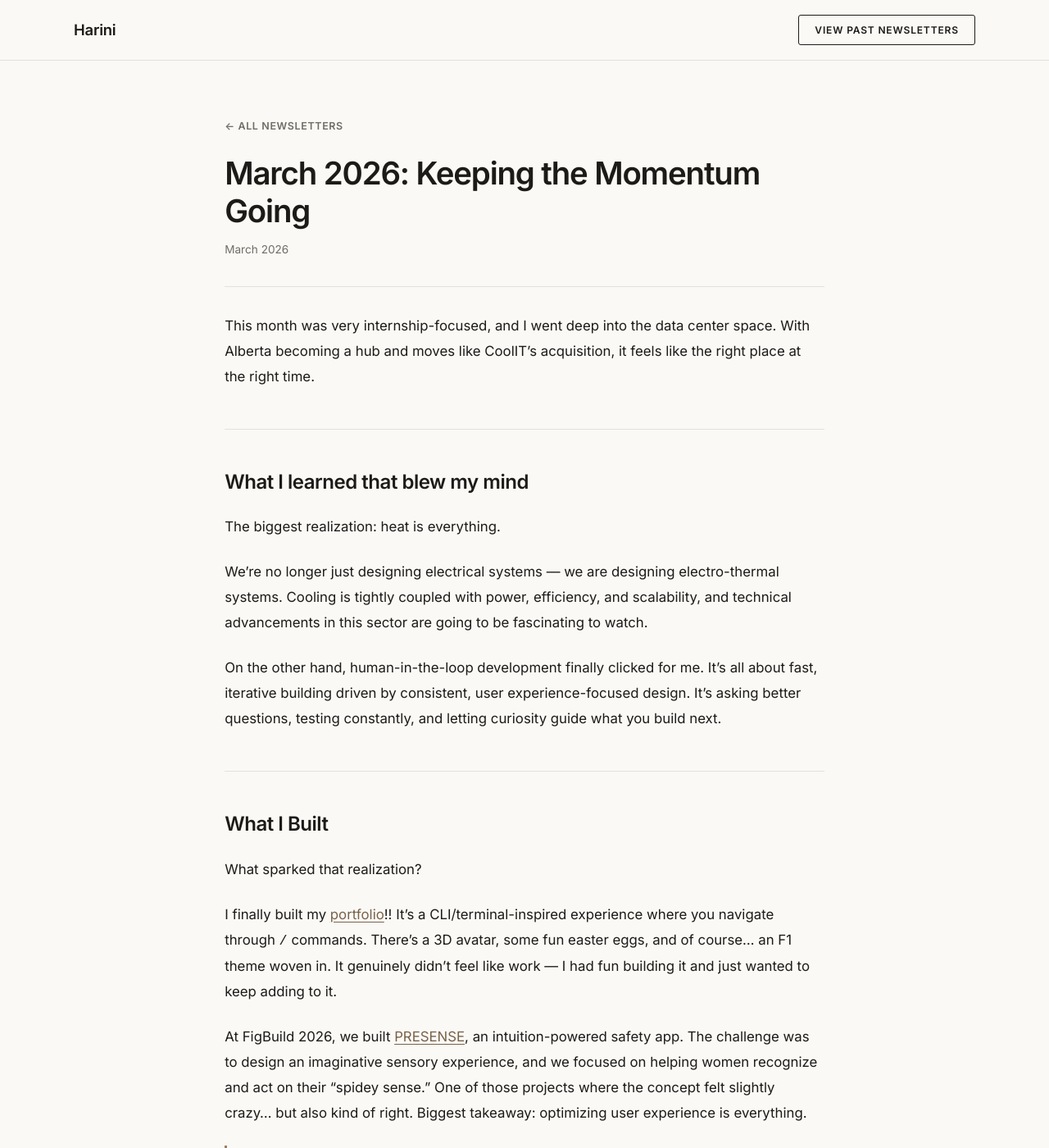
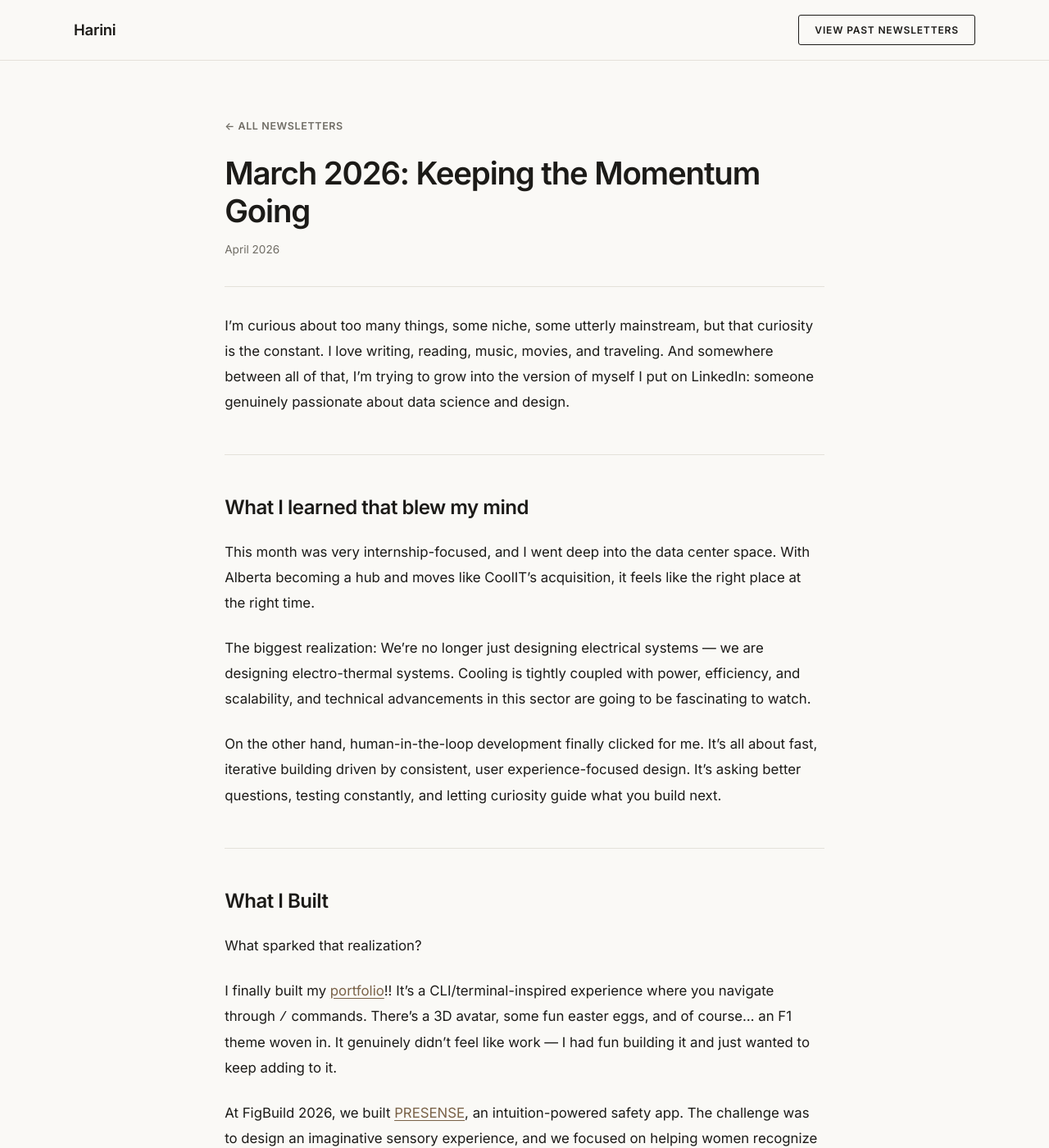
Before and after one commit to Harini-UW/harini.lol, a Jekyll site: the page built from _posts/2026-03-01-march-2026.md, in a window 1280 px wide and 1400 px high. Shown: the whole window at 82% size. Built offline with Jekyll 4.4.1, drawn with Linux system fonts in a browser that asks for light colours; some web fonts are replaced; some of the changed text lies outside the part shown.

Commit message:
Update 2026-03-01-march-2026.md

```diff
--- a/_posts/2026-03-01-march-2026.md
+++ b/_posts/2026-03-01-march-2026.md
@@ -11,17 +11,19 @@ images:
     alt: Photo 3
 ---
 
-This month was very internship-focused, and I went deep into the data center space. With Alberta becoming a hub and moves like CoolIT's acquisition, it feels like the right place at the right time.
+I’m curious about too many things, some niche, some utterly mainstream, but that curiosity is the constant. I love writing, reading, music, movies, and traveling. And somewhere between all of that, I’m trying to grow into the version of myself I put on LinkedIn: someone genuinely passionate about data science and design.
 
 ---
 
 ## What I learned that blew my mind
 
-The biggest realization: heat is everything.
+This month was very internship-focused, and I went deep into the data center space. With Alberta becoming a hub and moves like CoolIT's acquisition, it feels like the right place at the right time.
 
+The biggest realization:
 We're no longer just designing electrical systems — we are designing electro-thermal systems. Cooling is tightly coupled with power, efficiency, and scalability, and technical advancements in this sector are going to be fascinating to watch.
 
-On the other hand, human-in-the-loop development finally clicked for me. It's all about fast, iterative building driven by consistent, user experience-focused design. It's asking better questions, testing constantly, and letting curiosity guide what you build next.
+On the other hand, human-in-the-loop development finally clicked for me.
+It's all about fast, iterative building driven by consistent, user experience-focused design. It's asking better questions, testing constantly, and letting curiosity guide what you build next.
 
 ---
 
@@ -29,9 +31,11 @@ On the other hand, human-in-the-loop development finally clicked for me. It's al
 
 What sparked that realization?
 
-I finally built my [portfolio](https://harini-uw-portfolio.vercel.app/)!! It's a CLI/terminal-inspired experience where you navigate through `/` commands. There's a 3D avatar, some fun easter eggs, and of course… an F1 theme woven in. It genuinely didn't feel like work — I had fun building it and just wanted to keep adding to it.
+I finally built my [portfolio](https://harini-uw-portfolio.vercel.app/)!!
+It's a CLI/terminal-inspired experience where you navigate through `/` commands. There's a 3D avatar, some fun easter eggs, and of course… an F1 theme woven in. It genuinely didn't feel like work — I had fun building it and just wanted to keep adding to it.
 
-At FigBuild 2026, we built [PRESENSE](https://devpost.com/software/presense-fgen5v), an intuition-powered safety app. The challenge was to design an imaginative sensory experience, and we focused on helping women recognize and act on their "spidey sense." One of those projects where the concept felt slightly crazy… but also kind of right. Biggest takeaway: optimizing user experience is everything.
+At FigBuild 2026, we built [PRESENSE](https://devpost.com/software/presense-fgen5v), an intuition-powered safety app.
+The challenge was to design an imaginative sensory experience, and we focused on helping women recognize and act on their "spidey sense." One of those projects where the concept felt slightly crazy… but also kind of right. Biggest takeaway: optimizing user experience is everything.
 
 > Coming Soon: F1 Prediction and ROS project loading..
 
@@ -51,7 +55,7 @@ I made a real effort to stay consistent after work and lock in for the upcoming
 
 Why did the portfolio get hired?
 
-It had terminal velocity.
+It had *terminal* velocity.
 
 Thank you for reading and do tag along!
 — Harini
```
Also changed, not shown: other parts of _posts/2026-03-01-march-2026.md (+1 -1 lines).
